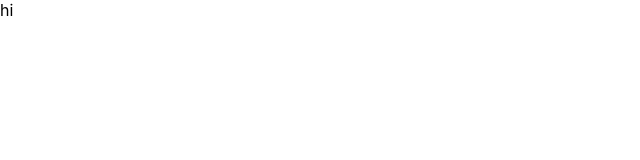
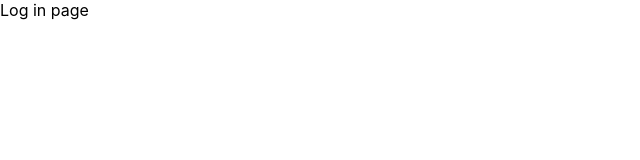
Before and after one commit to GnawedLeaves/fyp-secure-online-exam, a React (Create React App) app: page / in a window 1280 px wide. Shown: the top 160 px of the page, without its empty margins (0-640 px from the left). Built offline with nearby package versions, Linux system fonts and the light colour scheme.

Commit message:
base code

```diff
--- a/src/App.js
+++ b/src/App.js
@@ -3,13 +3,14 @@ import "./App.css";
 import StudentHomepage from "./pages/student/StudentHomepage";
 import { BrowserRouter, Route, Routes } from "react-router-dom";
 import { Suspense } from "react";
+import Loginpage from "./pages/Loginpage";
 
 function App() {
   return (
     <BrowserRouter>
       <Suspense>
         <Routes>
-          <Route path="/" element={<StudentHomepage />} />
+          <Route path="/" element={<Loginpage />} />
           <Route path="/studentHome" element={<StudentHomepage />} />
         </Routes>
       </Suspense>
--- a/src/pages/Loginpage.js
+++ b/src/pages/Loginpage.js
@@ -1 +1,7 @@
 import React from "react";
+
+const Loginpage = () => {
+  return <div> Log in page</div>;
+};
+
+export default Loginpage;
```
